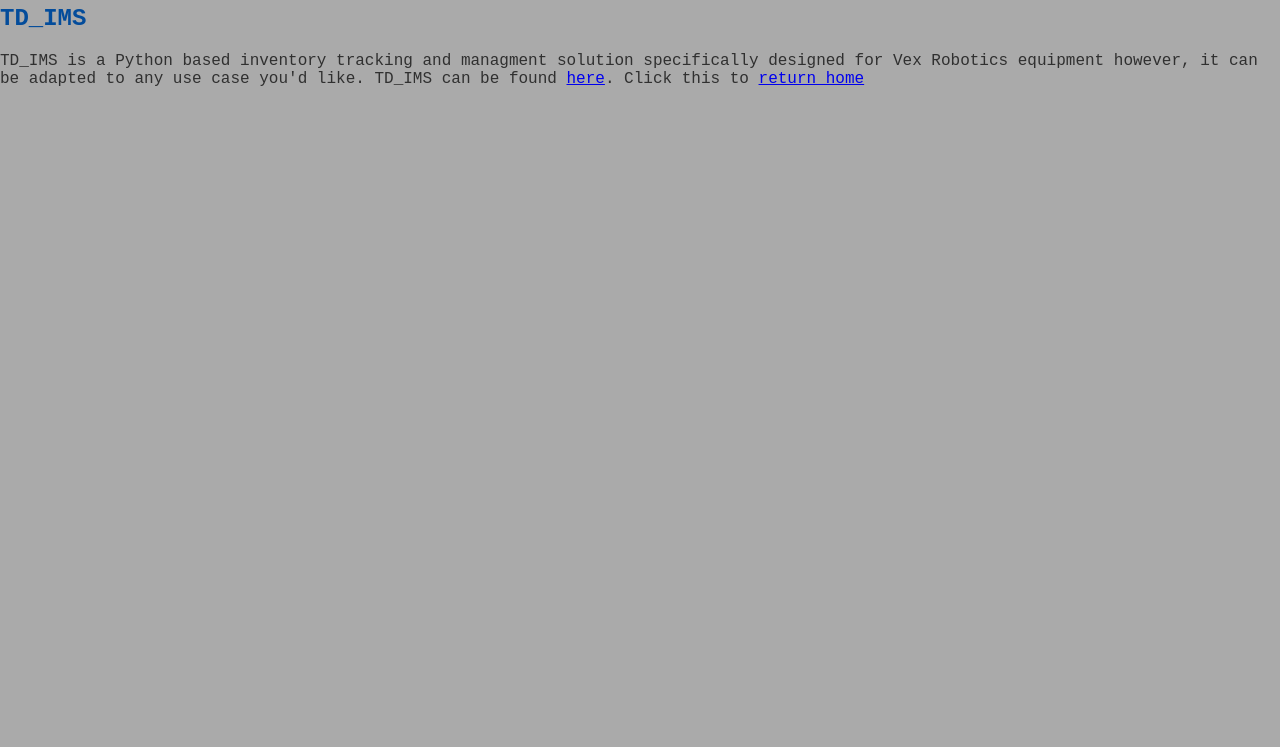
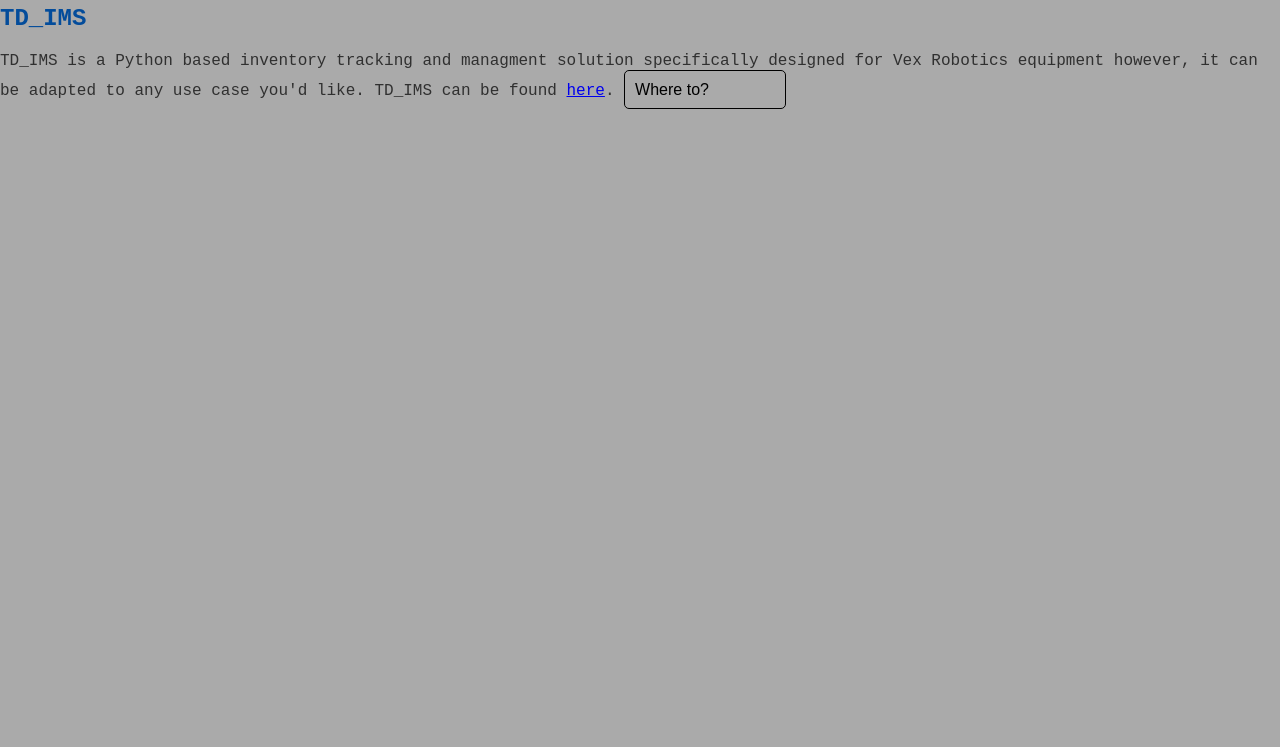
Before and after one commit to ViridianAStar/meowblep_page, a plain HTML site: page pages/active_projects.html in a window 1280 px wide. Shown: the part 53-800 px from the top of the page. Drawn offline with Linux system fonts and the light colour scheme.

Commit message:
Push new format

```diff
--- a/pages/active_projects.html
+++ b/pages/active_projects.html
@@ -11,6 +11,14 @@
 <body>
     TD_IMS is a Python based inventory tracking and managment solution specifically designed for Vex Robotics equipment however, it can be adapted to any use case you'd like.
     TD_IMS can be found <a href="https://github.com/ThermiteDG/TD_IMS">here</a>.
+
+    <div class="dropdown-container">
+        <select id="pageSelector" onchange="navigateToPage(this)">
+            <option value="" selected disabled>Where to?</option>
+            <option value="pages/what_is">What is this?</option>
+            <option value="/index">Home</option>
+            <option value="pages/completed_projects">Completed Projects</option>
+            <option value="pages/thermite_linux">Thermite_linux</option>
+        </select>
+    </div>
 </body>
-
-Click this to <a href="../index.html">return home</a>
```
Also changed, not shown: main.js (+0 -13 lines), pages/completed_projects.html (+9 -1 lines), pages/thermite_linux.html (+9 -1 lines), pages/what_is.html (+0 -3 lines).
